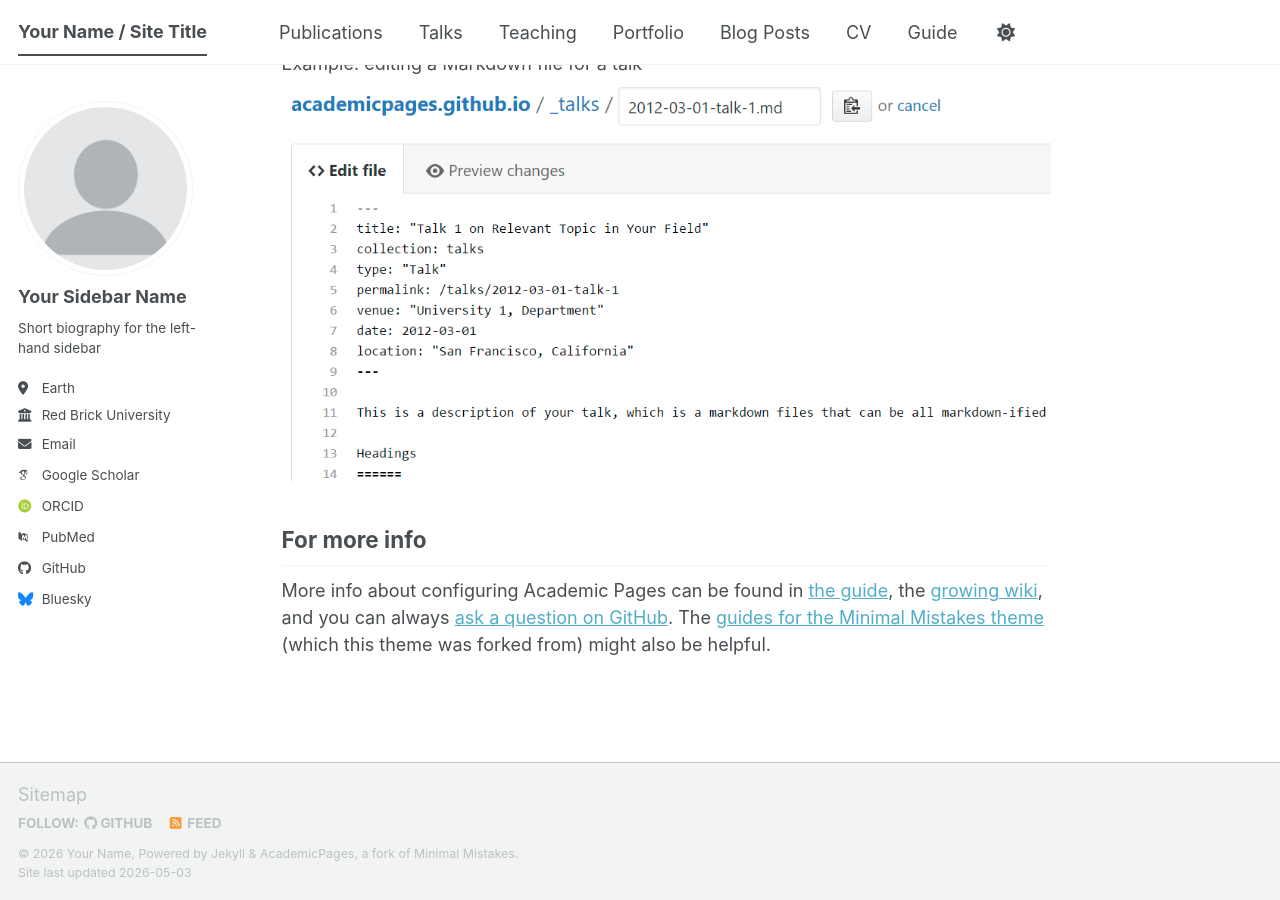
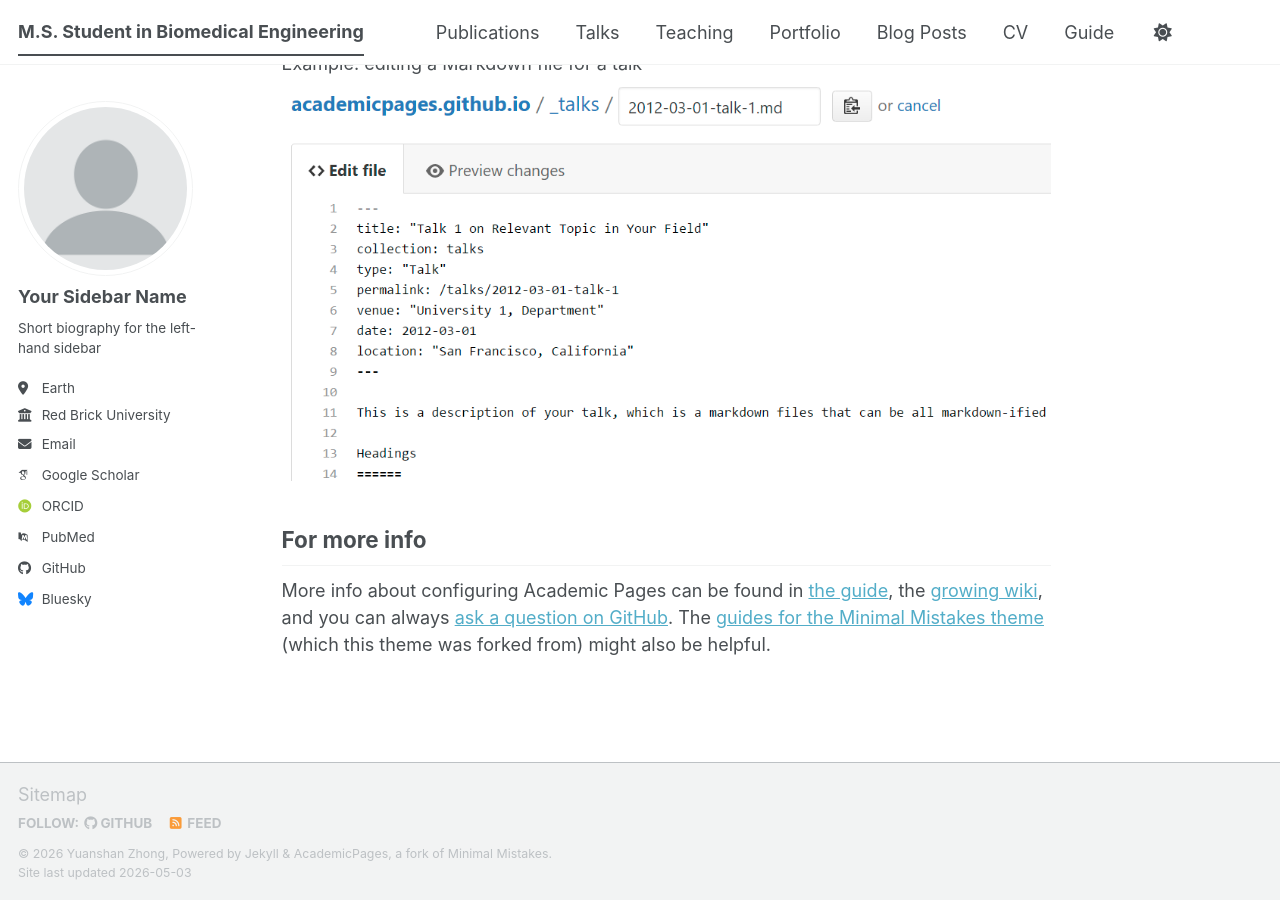
Before and after one commit to Yzhong9527/Yzhong9527.github.io, a Jekyll site: the page built from _pages/about.md, in a window 1280 px wide and 900 px high, scrolled down 2720 px. Built offline with Jekyll 4.4.1, drawn with Linux system fonts in a browser that asks for light colours; some web fonts are replaced; a script bundle is joined from its source files by our own code; library files that are not in the unit come from our copies.

Commit message:
Update site title and author name in config

```diff
--- a/_config.yml
+++ b/_config.yml
@@ -9,9 +9,9 @@
 # Basic Site Settings
 locale                   : "en-US"
 site_theme               : "default" # The available themes options are "default", "air", "sunrise", "mint", "dirt" and "contrast"
-title                    : "Your Name / Site Title"
+title                    : "M.S. Student in Biomedical Engineering"
 title_separator          : "-"
-name                     : &name "Your Name"
+name                     : &name "Yuanshan Zhong"
 description              : &description "Your Name's academic portfolio"   # Update this with a general description of your site, this is the default if not overridden by a page
 url                      : https://academicpages.github.io # The base hostname & protocol for your site e.g. "https://[your GitHub username].github.io",
                                                            # or if you already have some other page hosted on Github then use "https://[your GitHub username].github.io/[Your Repo Name]"
```
